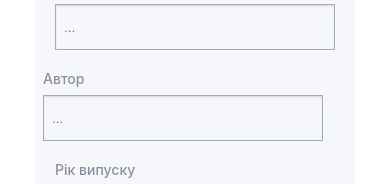
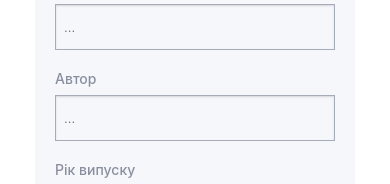
Before and after one commit to AlexanderDmitriev/FinalProjectReact-Node-Front, a React (Create React App) app: page /FinalProjectReact-Node-Front/library in a window 390 px wide. Shown: the part 129-313 px from the top of the page. Built offline with nearby package versions, Linux system fonts and the light colour scheme.

Commit message:
fixMobile

```diff
--- a/src/components/library/LibraryForm/LibraryForm.styled.js
+++ b/src/components/library/LibraryForm/LibraryForm.styled.js
@@ -102,7 +102,7 @@ export const InputItemAuthor = styled.div`
   display: flex;
   flex-direction: column;
   margin-left: auto;
-  margin-right: 32px;
+  margin-right: auto;
 
   @media screen and (min-width: 768px) {
     width: 336px;
```
